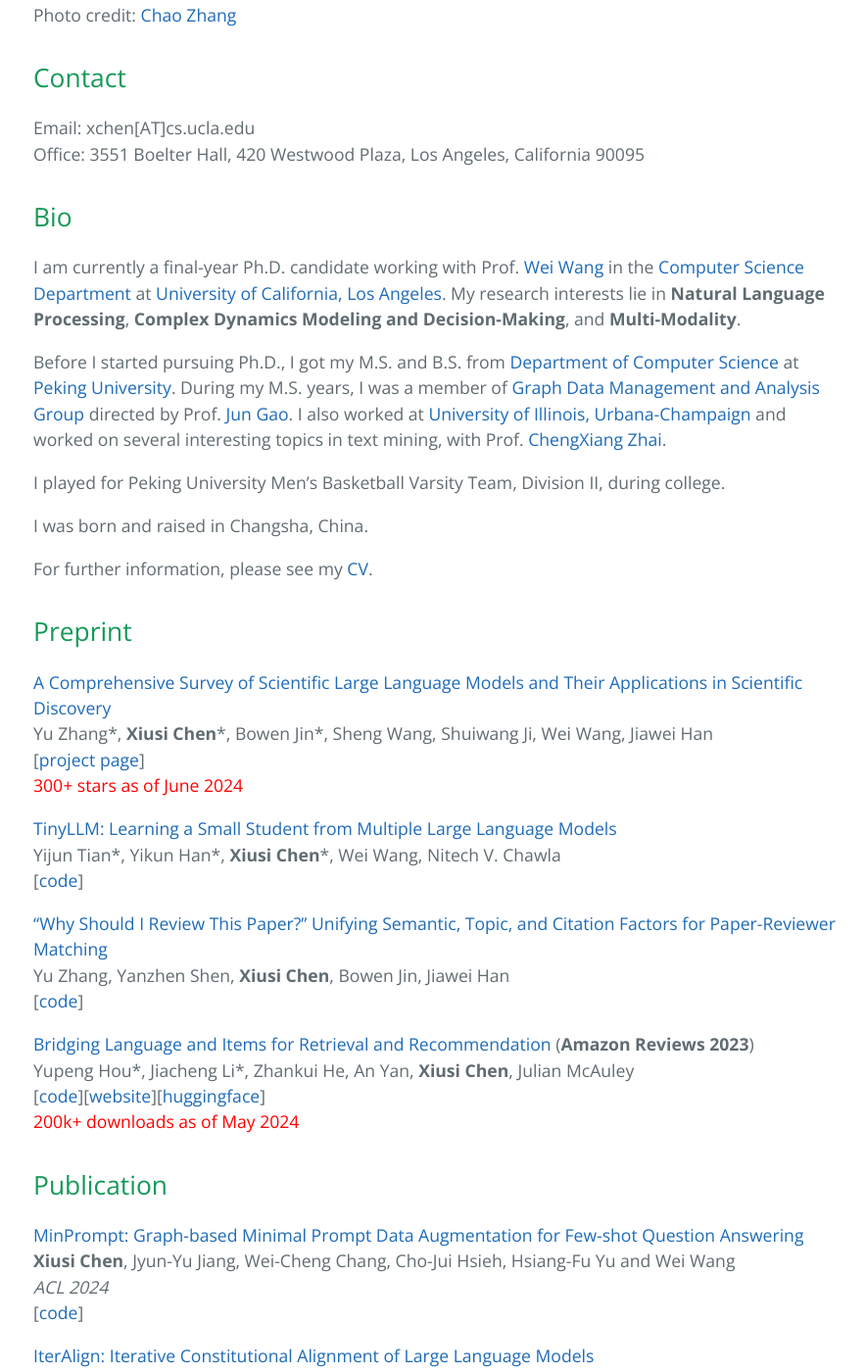
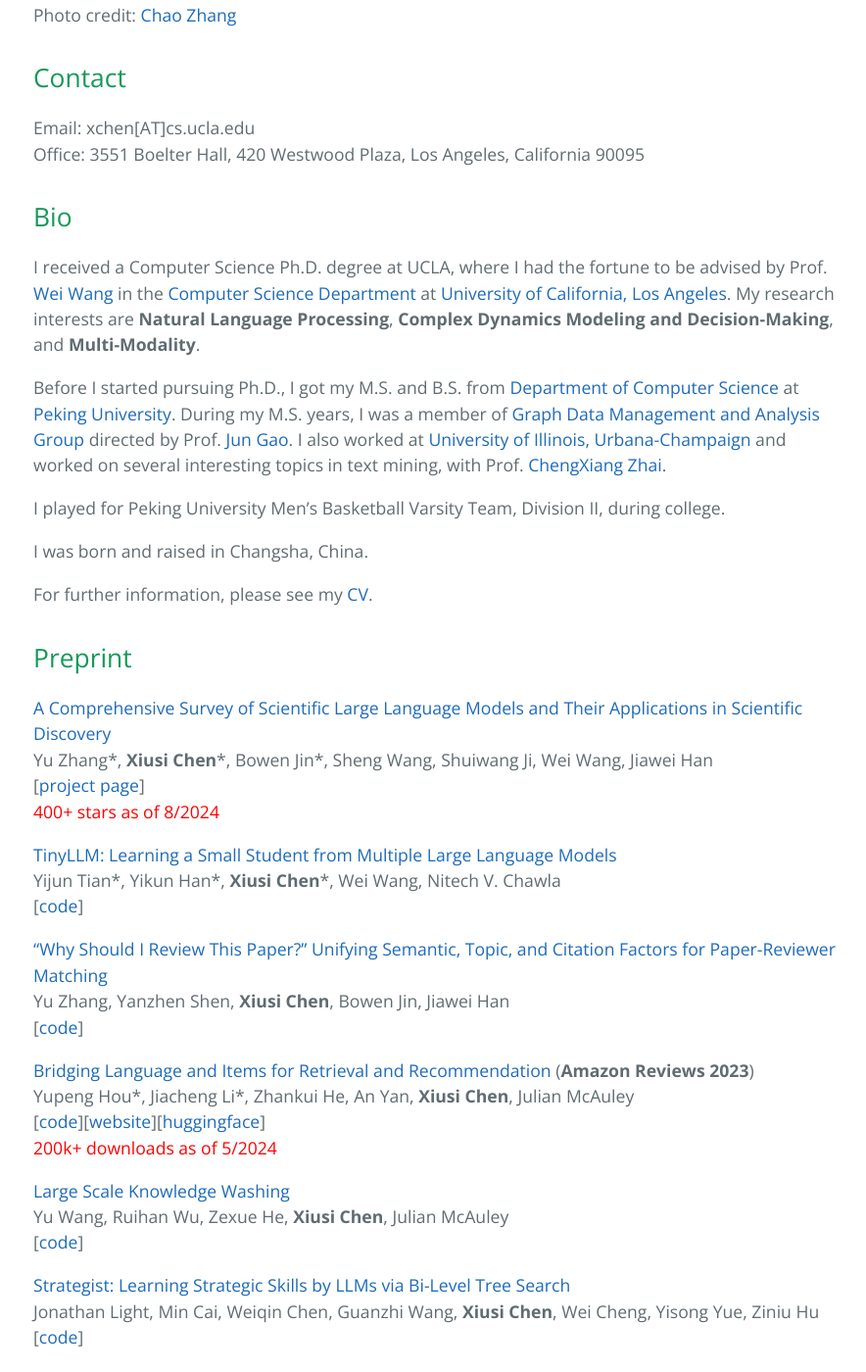
Before and after one commit to xiusic/xiusic.github.io, a Jekyll site: the page built from index.md, in a window 1280 px wide and 1400 px high, scrolled down 749 px. Shown: the whole window at 98% size, without its empty margins (190-1074 px from the left). Built offline with Jekyll 4.4.1, drawn with Linux system fonts in a browser that asks for light colours; our own code applies the rules of GitHub Pages for plain Markdown files.

Commit message:
Update index.md

```diff
--- a/index.md
+++ b/index.md
@@ -36,7 +36,7 @@ Office: 3551 Boelter Hall, 420 Westwood Plaza, Los Angeles, California 90095
  -->
 
 ## Bio
-I am currently a final-year Ph.D. candidate working with Prof. [Wei Wang](http://web.cs.ucla.edu/~weiwang/) in the [Computer Science Department](https://www.cs.ucla.edu/) at  [University of California, Los Angeles](http://www.ucla.edu/). My research interests lie in **Natural Language Processing**, **Complex Dynamics Modeling and Decision-Making**, and **Multi-Modality**.
+I received a Computer Science Ph.D. degree at UCLA, where I had the fortune to be advised by Prof. [Wei Wang](http://web.cs.ucla.edu/~weiwang/) in the [Computer Science Department](https://www.cs.ucla.edu/) at  [University of California, Los Angeles](http://www.ucla.edu/). My research interests are **Natural Language Processing**, **Complex Dynamics Modeling and Decision-Making**, and **Multi-Modality**.
 
 Before I started pursuing Ph.D., I got my M.S. and B.S. from [Department of Computer Science](https://cs.pku.edu.cn/) at [Peking University](https://english.pku.edu.cn/). During my M.S. years, I was a member of [Graph Data Management and Analysis Group]() directed by Prof. [Jun Gao](https://cs.pku.edu.cn/info/1082/1294.htm). I also worked at [University of Illinois, Urbana-Champaign](http://www.cs.uiuc.edu/) and worked on several interesting topics in text mining, with Prof. [ChengXiang Zhai](http://czhai.cs.illinois.edu/).
 
@@ -50,7 +50,7 @@ For further information, please see my [CV](CV.pdf).
 [A Comprehensive Survey of Scientific Large Language Models and Their Applications in Scientific Discovery](https://arxiv.org/pdf/2406.10833)
 Yu Zhang\*, **Xiusi Chen**\*, Bowen Jin\*, Sheng Wang, Shuiwang Ji, Wei Wang, Jiawei Han
 \[[project page](https://github.com/yuzhimanhua/Awesome-Scientific-Language-Models)\]
-<span style="color:red">300+ stars as of June 2024</span>
+<span style="color:red">400+ stars as of 8/2024</span>
 
 [TinyLLM: Learning a Small Student from Multiple Large Language Models](https://arxiv.org/pdf/2402.04616.pdf)
 Yijun Tian\*, Yikun Han\*, **Xiusi Chen**\*, Wei Wang, Nitech V. Chawla
@@ -63,7 +63,16 @@ Yu Zhang, Yanzhen Shen, **Xiusi Chen**, Bowen Jin, Jiawei Han
 [Bridging Language and Items for Retrieval and Recommendation](https://arxiv.org/pdf/2403.03952) (**Amazon Reviews 2023**)
 Yupeng Hou\*, Jiacheng Li\*, Zhankui He, An Yan, **Xiusi Chen**, Julian McAuley
 \[[code](https://github.com/hyp1231/AmazonReviews2023)\]\[[website](https://amazon-reviews-2023.github.io/)\]\[[huggingface](https://huggingface.co/datasets/McAuley-Lab/Amazon-Reviews-2023)\]
-<span style="color:red">200k+ downloads as of May 2024</span>
+<span style="color:red">200k+ downloads as of 5/2024</span>
+
+[Large Scale Knowledge Washing](https://arxiv.org/pdf/2405.16720)
+Yu Wang, Ruihan Wu, Zexue He, **Xiusi Chen**, Julian McAuley
+\[[code]()\]
+
+[Strategist: Learning Strategic Skills by LLMs via Bi-Level Tree Search](https://openreview.net/pdf?id=UHWBmZuJPF)
+Jonathan Light, Min Cai, Weiqin Chen, Guanzhi Wang, **Xiusi Chen**, Wei Cheng, Yisong Yue, Ziniu Hu
+\[[code]()\]
+
 <!--[_Learning Item Embedding with Heterogeneous Information for Collaborative Filtering_](papers/icde18.pdf)
 **Xiusi Chen**, Xiaoyu Li, Chang Zhou, Xiaofei Liu, Jun Gao
 -->
```
